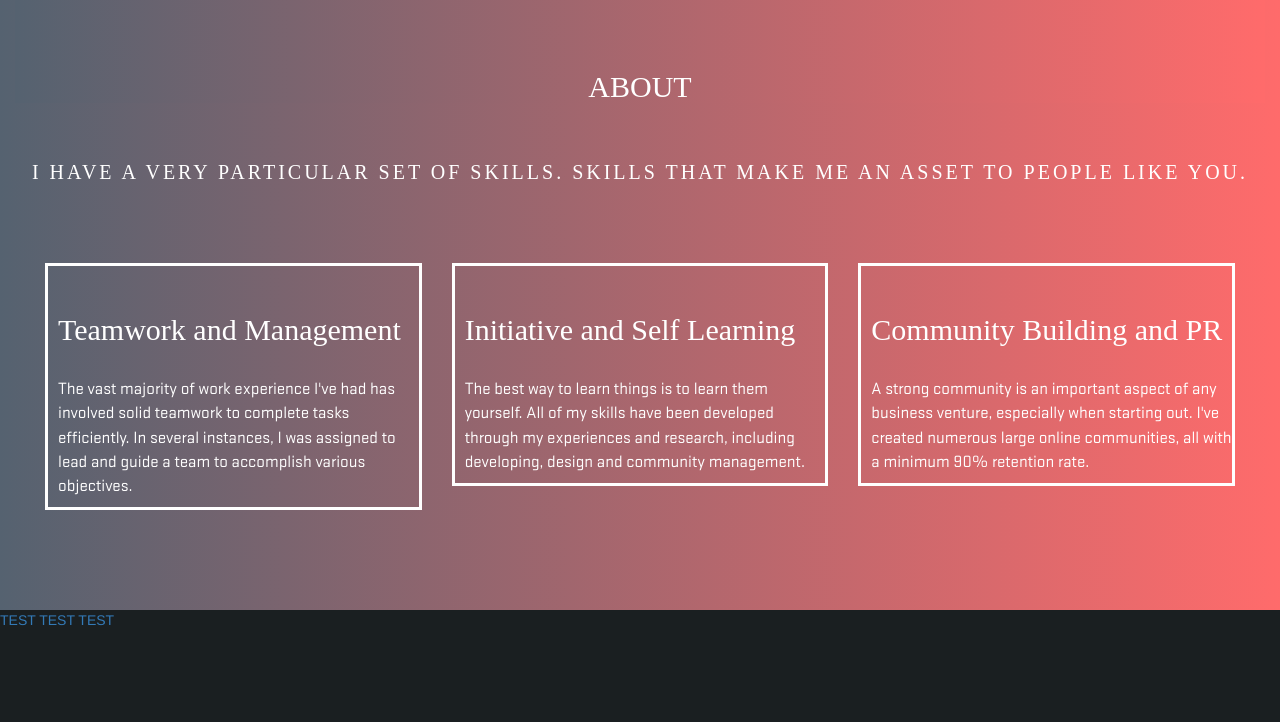
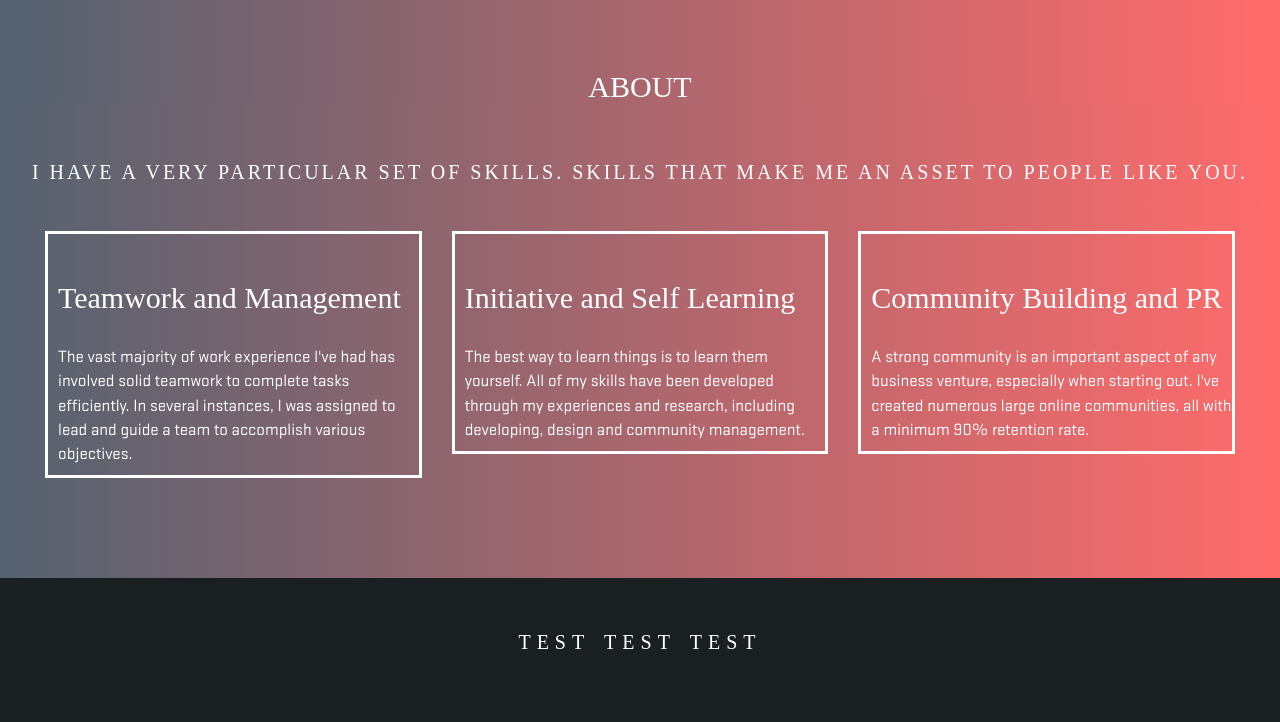
Before and after one commit to christophng/personalsite, a plain HTML site: page index.html in a window 1280 px wide. Shown: the part 810-1532 px from the top of the page. Drawn offline with nearby package versions, Linux system fonts and the light colour scheme; a web font is replaced by a local one.

Commit message:
Fixed footer and more sizing

```diff
--- a/styles.css
+++ b/styles.css
@@ -130,7 +130,7 @@ a.navtext:hover:before {
     /*Page header*/
 .section2 {
   text-align: center;
-  height: calc(100% + 1000px);
+  height: calc(100vw * 10px);
   background: red;
   background: -webkit-linear-gradient(left, #556270 , #FF6B6B);
   background: -o-linear-gradient(right, #556270 , #FF6B6B);
@@ -160,7 +160,7 @@ a.navtext:hover:before {
   font-size: 20px;
   letter-spacing: 3px;
   margin-bottom: 0!important;
-  padding-bottom: 10vh;
+  padding-bottom: 6vh;
 }
     /*Table*/
 .section2Table1 {
@@ -181,26 +181,56 @@ a.navtext:hover:before {
   font-family: "StratumNo1Bold"!important;
   padding-left: 3px;
   letter-spacing: -1.1;
+  padding-top: 0!important;
 }
 /*Footer*/
 .footer {
   background-color: #1A1F21!important;
   padding-bottom: 50px!important;
   height: 150px;
+  text-align: center!important;
 }
-    /*Footer UL*/
-.footerUl {
-  padding-top: 30px;
+    /*Footer Content*/
+.footerContent {
+  text-align: center!important;
+  padding-top: 50px;
 }
-.footerUlh5 {
-  font-family: "StratumNo1Bold"!important;
-  color: #fff;
-  letter-spacing: 6px;
+    /*Footer animations */
+a.footerUla {
+	letter-spacing: 6px;
+	color: #ffffff!important;
+	font-family: "StratumNo1Bold";
+	text-decoration: none!important;
+	position: relative;
+	padding: 5px;
   font-size: 20px;
 }
-.footerUlsp1 {
-  padding-top: 50px!important;
-  padding-bottom: 5px;
+a.footerUla:hover {
+	background: #1A1F21!important;
+  text-decoration: none!important;
+}
+a.footerUla:before {
+  content: "";
+  position: absolute;
+  width: 100%;
+  height: 2px;
+  bottom: 0;
+ 	left: 0;
+  background: red;
+  background: -webkit-linear-gradient(left, #556270 , #FF6B6B);
+  background: -o-linear-gradient(right, #556270 , #FF6B6B);
+  background: -moz-linear-gradient(right, #556270 , #FF6B6B);
+  background: linear-gradient(to right, #556270 , #FF6B6B);
+  visibility: hidden;
+  -webkit-transform: scaleX(0);
+  transform: scaleX(0);
+  -webkit-transition: all 0.32s ease-in-out 0s;
+  transition: all 0.32s ease-in-out 0s;
+}
+a.footerUla:hover:before {
+  visibility: visible;
+  -webkit-transform: scaleX(1);
+  transform: scaleX(1);
 }
 /*Footer Social*/
 .social-icons {
```
